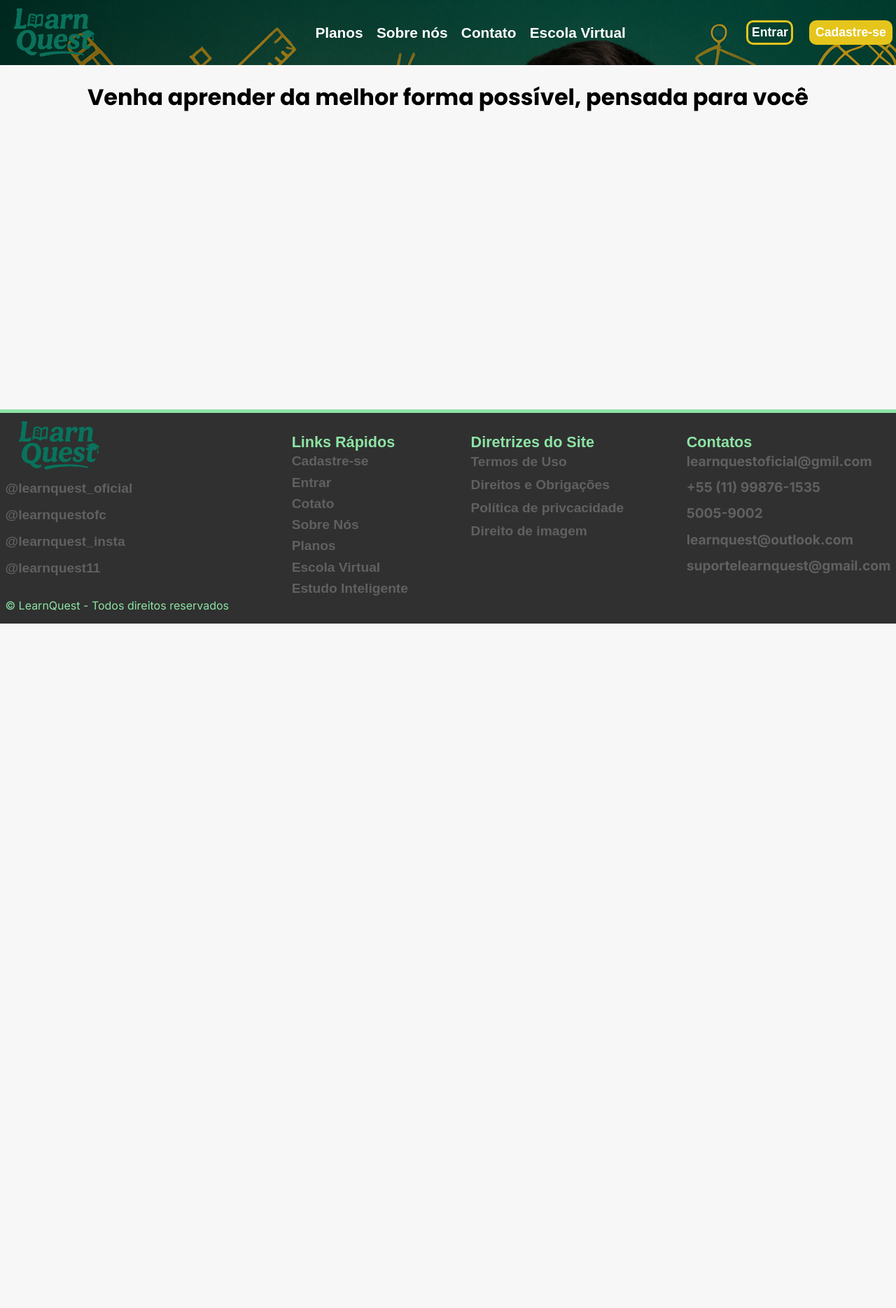
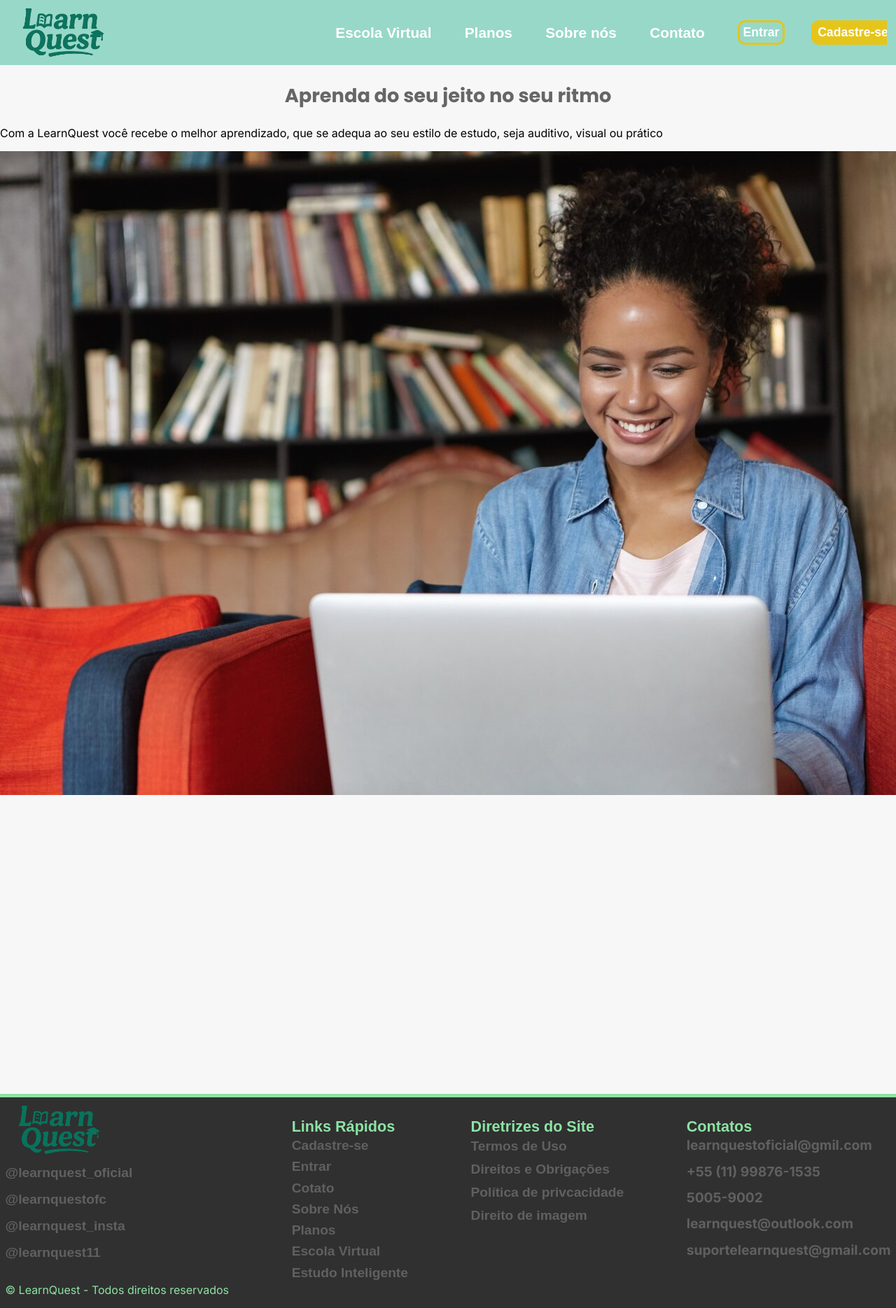
Before and after one commit to Caua-Roberto466/LearnQuest, a PHP site: page / in a window 1280 px wide; the page is wider, and only the part inside the window is pictured. Shown: that part at 70% size. Before the commit the page ends 891 px from the top of that part, so only its background shows below. Run offline with PHP 8.4, Linux system fonts and the light colour scheme.

Commit message:
Pensando em um novo design

```diff
--- a/CSS/index.css
+++ b/CSS/index.css
@@ -6,66 +6,11 @@
     --tamanho_fonte1: 1rem;
     --box_shadow: 8px 8px 0px 9px rgba(0, 0, 0, 0.2);
     --footer: #303030;
+    --texto: #666666;
 }
 
 /*
 ===============================================================================================================
-Banner
+Introdução
 ===============================================================================================================
 */
-article{
-    background-image: url('../IMG/index/banner-index.png');
-    object-fit: cover;
-    object-position: center;
-    width: 100%;
-    height: 100%;
-}
-.nav-banner{
-    display: flex;
-    gap: 18%;
-}
-.links-banner{
-    list-style: none;
-    display: flex;
-    align-items: center;
-    gap: 5%;
-}
-.links-banner li{
-    white-space: nowrap;
-}
-.link-banner{
-    position: relative;
-    text-decoration: none;
-    color: white;
-    font-weight: bold;
-    font-size: 130%;
-    display: inline-block;
-    transition: 0.5s ease-in-out;
-}
-.link-banner::after {
-  content: "";
-  position: absolute;
-  left: 0;
-  bottom: -4px;               /* distância abaixo do texto */
-  width: 100%;
-  height: 5px;                /* 👈 controla a espessura */
-  background-color: var(--cor_tercearia);   /* 👈 cor da linha */
-  border-radius: 999px;
-  transform: scaleX(0);       /* começa invisível */
-  transform-origin: left;     /* começa da esquerda */
-  transition: transform 0.5s ease-in-out;
-}
-.link-banner:hover{
-    color: var(--cor_tercearia);
-}
-.link-banner:hover::after{
-    transform: scaleX(1);
-}
-.btn-banner{
-    display: flex;
-    align-items: center;
-    gap: 20%;
-}
-.btn-banner button{
-    white-space: nowrap;
-}
--- a/CSS/style.css
+++ b/CSS/style.css
@@ -6,6 +6,7 @@
     --tamanho_fonte1: 1rem;
     --box_shadow: 8px 8px 0px 9px rgba(0, 0, 0, 0.2);
     --footer: #303030;
+    --texto: #666666;
 }
 
 *{
@@ -19,7 +20,12 @@ body{
 
 h1, h2 {
     font-family: 'Poppins' , sans-serif;
+    color: var(--texto);
     text-align: center;
+}
+
+h1{
+    font-size: 170%;
 }
 
 p{
--- a/HTML/cadastro.html
+++ b/HTML/cadastro.html
@@ -27,7 +27,7 @@
         </div>
     </header>
 
-    <h1>Crie uma conta para você aprender da forma mais adaptada para você!</h1>
+    <h1>Crie uma conta para você aprender da forma mais adaptada para seu estilo!</h1>
 
     <footer>
         <div class="coluna">
--- a/index.html
+++ b/index.html
@@ -14,23 +14,31 @@
     <title>LearnQuest</title>
 </head>
 <body>
-    <article class="banner">
-        <nav class="nav-banner">
-            <img src="IMG/Logo-learnQuest.png" class="logo" alt="Logo da learnquest">
-            <ul class="links-banner">
-                <li><a href="#" class="link-banner">Planos</a></li>
-                <li><a href="#" class="link-banner">Sobre nós</a></li>
-                <li><a href="#" class="link-banner">Contato</a></li>
-                <li><a href="#" class="link-banner">Escola Virtual</a></li>
+    <header>
+        <div class="empresa-header">
+            <img src="IMG/Logo-learnQuest.png" alt="" class="logo">
+        </div>
+        <div class="navbar">
+            <ul>
+                <li><a href="#" class="nav-link">Escola Virtual</a></li>
+                <li><a href="#" class="nav-link">Planos</a></li>
+                <li><a href="#" class="nav-link">Sobre nós</a></li>
+                <li><a href="#" class="nav-link">Contato</a></li>
+                <li><a href="#"><button class="btn">Entrar</button></a></li>
+                <li><a href="#"><button class="btn-primario">Cadastre-se</button></a></li>
             </ul>
-            <div class="btn-banner">
-                <a href=""><button class="btn">Entrar</button></a>
-                <a href=""><button class="btn-primario">Cadastre-se</button></a>
-            </div>
-        </nav>
-    </article>
+        </div>
+    </header>
 
-    <h1>Venha aprender da melhor forma possível, pensada para você</h1>
+    <section class="introducao">
+        <div class="intro_texto">
+            <h1>Aprenda do seu jeito no seu ritmo</h1>
+            <p>Com a LearnQuest você recebe o melhor aprendizado, que se adequa ao seu estilo de estudo, seja auditivo, visual ou prático</p>
+        </div>
+        <div class="intro-img">
+            <img src="IMG/index/mulher-usando-site.jpg" alt="uma mulher utilizando nosso site">
+        </div>
+    </section>
 
     <footer>
         <div class="coluna">
```
Also changed, not shown: IMG/index/mulher-usando-site.jpg (added).
